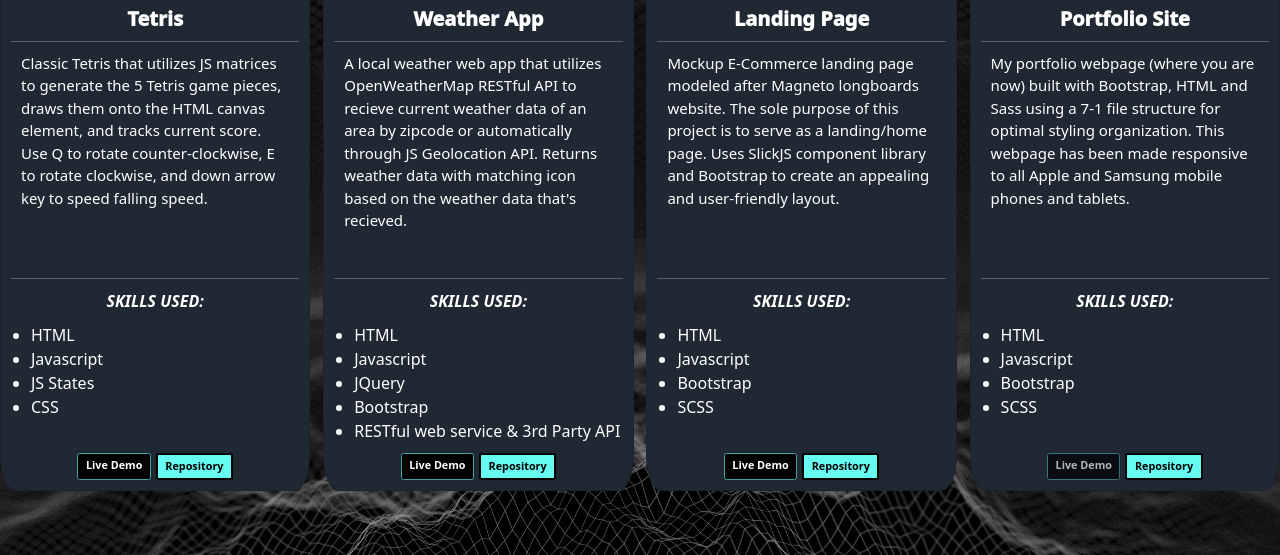
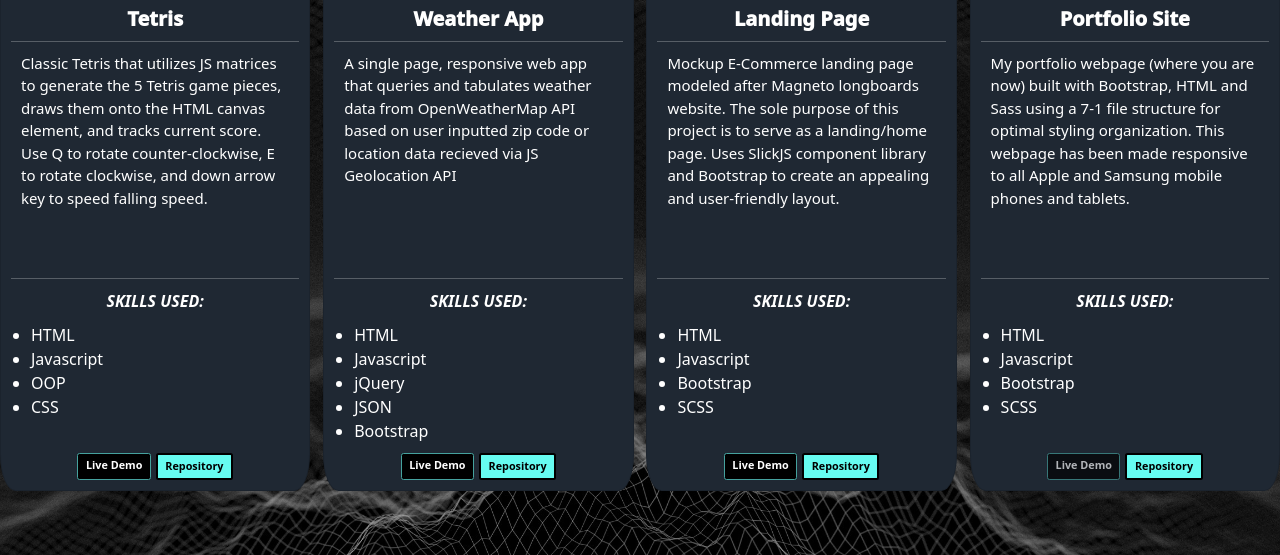
Before and after one commit to rarob/portfolio, a website: page index.html in a window 1280 px wide. Shown: the part 1362-1917 px from the top of the page. Drawn offline with nearby package versions, Linux system fonts and the light colour scheme; a web font is replaced by a local one.

Commit message:
Update index.html

```diff
--- a/index.html
+++ b/index.html
@@ -212,7 +212,7 @@
             <ul class='skills-list'>
               <li>HTML</li>
               <li>Javascript</li>
-              <li>JS States</li>
+              <li>OOP</li>
               <li>CSS</li>
               <li id='inv'></li>
             </ul>
@@ -234,9 +234,9 @@
         <div class="card-body">
           <h5 class="card-title">Weather App</h5>
           <hr>
-          <p class="card-text"> A local weather web app that utilizes OpenWeatherMap RESTful API to recieve current
-            weather data of an area by zipcode or automatically through JS Geolocation API. Returns weather data with
-            matching icon based on the weather data that's recieved.
+          <p class="card-text">A single page, responsive web app that queries and tabulates weather data from
+            OpenWeatherMap API based on
+            user inputted zip code or location data recieved via JS Geolocation API
           </p>
 
           <hr>
@@ -245,9 +245,10 @@
             <ul class='skills-list'>
               <li>HTML</li>
               <li>Javascript</li>
-              <li>JQuery</li>
+              <li>jQuery</li>
+              <li>JSON</li>
               <li>Bootstrap</li>
-              <li>RESTful web service & 3rd Party API</li>
+
 
             </ul>
           </div>
```
